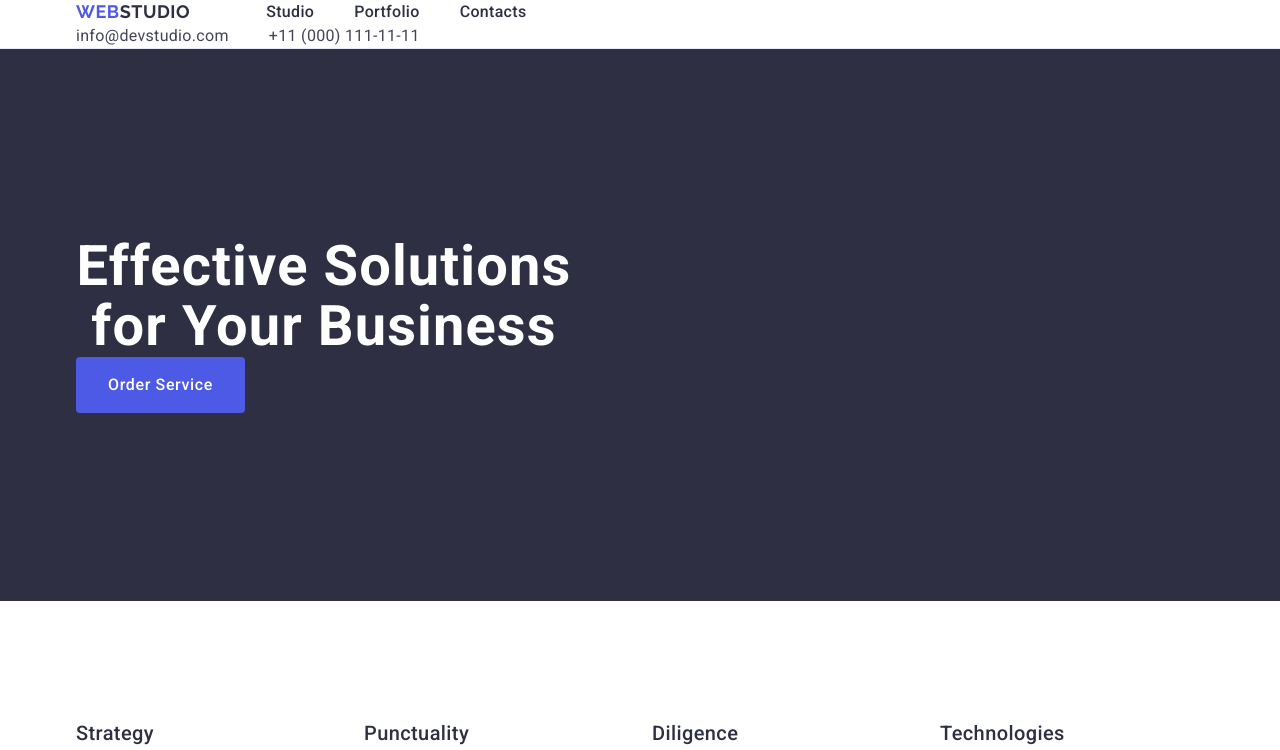
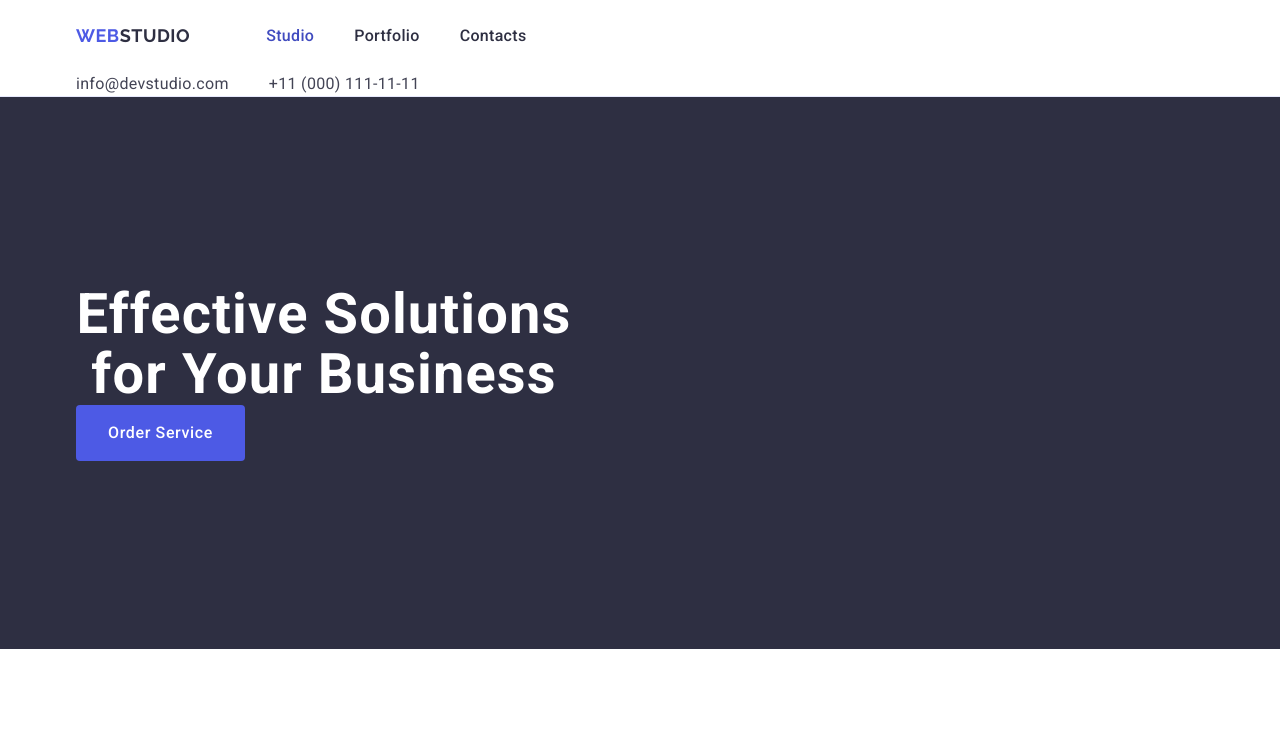
Before and after one commit to DmitriyPast/goit-markup-hw-03, a plain HTML site: page index.html in a window 1280 px wide. In both pictures the pointer is over the link "Studio". Shown: the top 750 px of the page. Drawn offline with nearby package versions, Linux system fonts and the light colour scheme.

Commit message:
dummy commit

```diff
--- a/css/styles.css
+++ b/css/styles.css
@@ -40,11 +40,13 @@ img {
 
 .site-hdr.container {
   display: flex;
+  align-items: baseline;
 }
 
 .site-nav {
   display: flex;
   align-items: center;
+  margin-right: auto;
 }
 
 .ws-logo {
@@ -80,10 +82,11 @@ img {
   letter-spacing: 0.02em;
   color: #2e2f42;
   padding: 24px 0;
+  display: block;
 }
 
-.nav-list:hover,
-.nav-list:focus {
+.nav-item:hover,
+.nav-item:focus {
   color: #404bbf;
 }
 
```
